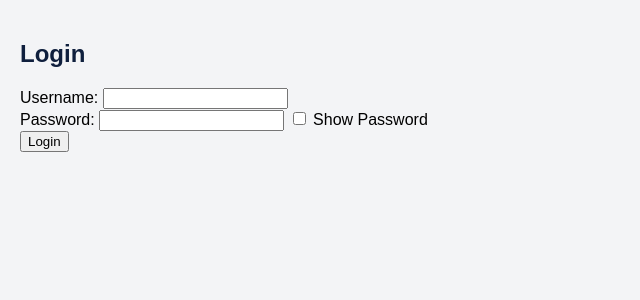
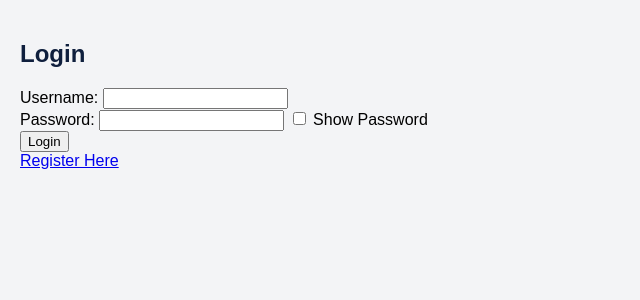
Before and after one commit to mathur458/AA-server, a Flask app: page /login in a window 1280 px wide. Shown: the top 300 px of the page, without its empty margins (0-640 px from the left). Run offline with Flask 3, Linux system fonts and the light colour scheme.

Commit message:
Update login.html with register hyperlink

```diff
--- a/flask_server v3/templates/login.html
+++ b/flask_server v3/templates/login.html
@@ -23,6 +23,7 @@
         </ul>
       {% endif %}
     {% endwith %}
+    <a href="/register">Register Here</a>
     <script src="{{ url_for('static', filename='script.js') }}"></script>
 </body>
 </html>
```
